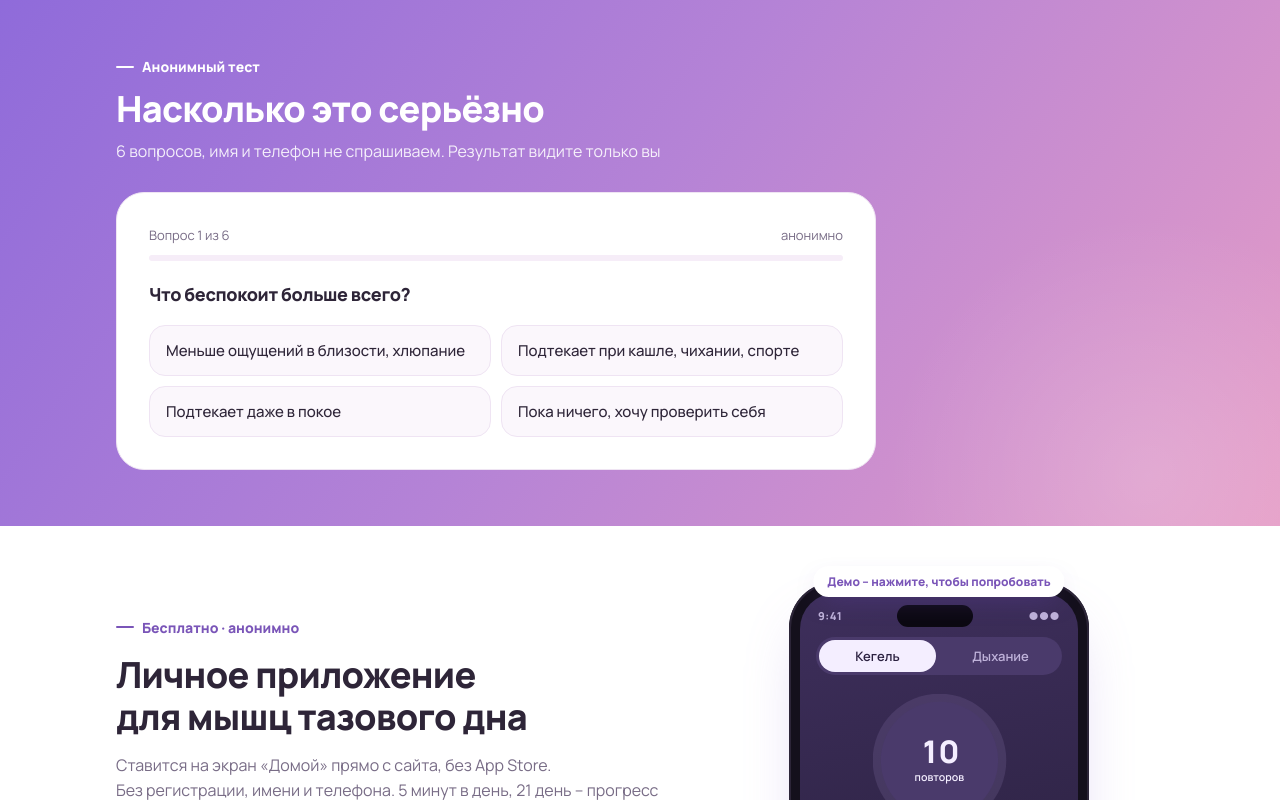
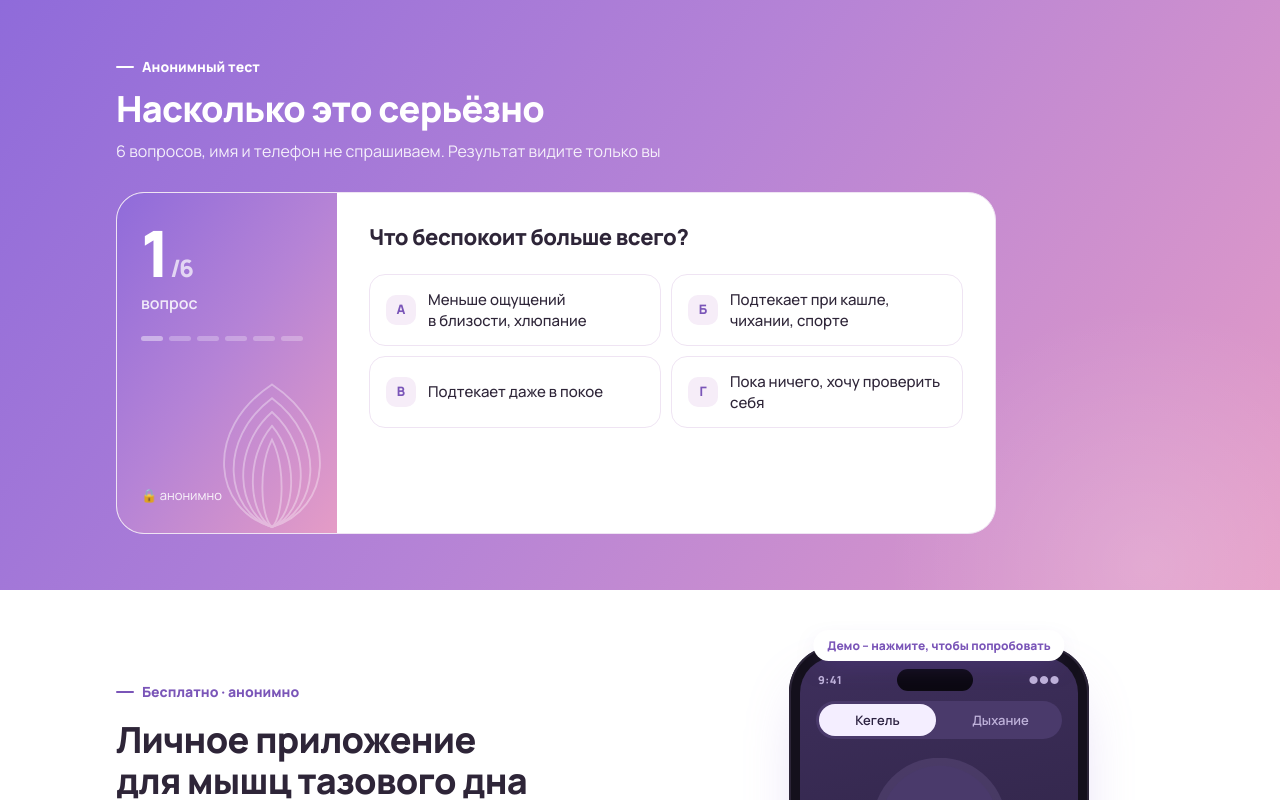
Before and after one commit to ruzimatovayuliya-ai/ruzimatova-site, a plain HTML site: page index.html in a window 1280 px wide. Shown: the part 1565-2365 px from the top of the page. Drawn offline with Linux system fonts and the light colour scheme.

Commit message:
Тест: новый вид с прогрессом и анимацией
Co-Authored-By: Claude Opus 5.5 <noreply@anthropic.com>
Claude-Session: https://claude.ai/code/session_01BQF8mp1bWWr6JzRP7JYi46

```diff
--- a/index.html
+++ b/index.html
@@ -404,6 +404,26 @@ a.badge:hover{box-shadow:0 14px 34px -10px #5E3FA366}
 @media (max-width:480px){.badge em{font-size:13px;white-space:nowrap}}
 
 .pain-cta{display:flex;flex-wrap:wrap;gap:12px;margin-top:28px}
+
+/* v24: тест поярче */
+.quiz{padding:0;overflow:hidden;max-width:880px}
+.quiz .res{padding:32px}
+.qwrap{display:grid;grid-template-columns:220px 1fr;min-height:340px}
+.qside{position:relative;background:var(--grad);color:#fff;padding:28px 24px;display:flex;flex-direction:column;gap:6px;overflow:hidden}
+.qpet{position:absolute;right:-50px;bottom:-40px;width:230px;height:230px;opacity:.35}
+.qn{font-size:64px;font-weight:800;line-height:1;letter-spacing:-.03em}.qn small{font-size:24px;opacity:.7;margin-left:2px}
+.qlab{opacity:.85;font-weight:600}
+.qdots{display:flex;gap:6px;margin-top:14px}.qdots i{width:22px;height:5px;border-radius:3px;background:#ffffff44;transition:background .3s}.qdots i.d{background:#fff}.qdots i.c{background:#fff;animation:qpulse 1.4s ease-in-out infinite}
+@keyframes qpulse{50%{opacity:.4}}
+.qanon{margin-top:auto;font-size:13px;opacity:.9;position:relative}
+.qmain{padding:30px 32px;display:flex;flex-direction:column}
+.qmain h3{font-size:22px;margin:0 0 4px}
+.qin{animation:qin .4s ease both}@keyframes qin{from{opacity:0;transform:translateX(18px)}to{opacity:1;transform:none}}
+.opt{display:flex;align-items:center;gap:12px;background:#fff;border:1.5px solid var(--line);transition:border-color .2s,transform .2s,box-shadow .2s}
+.opt:hover{border-color:#B583D6;transform:translateY(-2px);box-shadow:0 10px 22px -14px #8F6BDA}
+.ol{flex:none;width:30px;height:30px;border-radius:10px;background:var(--rose-soft);color:#7A55B8;font-weight:800;font-size:13px;display:flex;align-items:center;justify-content:center;transition:background .2s,color .2s}
+.opt:hover .ol{background:var(--grad);color:#fff}
+@media (max-width:700px){.qwrap{grid-template-columns:1fr;min-height:0}.qside{flex-direction:row;align-items:center;gap:12px;padding:16px 20px}.qn{font-size:34px}.qn small{font-size:15px}.qdots{margin:0 0 0 auto}.qdots i{width:12px}.qanon,.qpet{display:none}.qlab{display:none}.qmain{padding:22px 20px}.qmain h3{font-size:19px}}
 </style>
 
 <header><div class="wrap hd">
@@ -668,7 +688,7 @@ const L=a=>lang==='kz'?a[1]:a[0];
 function renderQ(){
   if(qi>=Q.length)return renderRes();
   const it=Q[qi];
-  box.innerHTML='<div class="qtop"><span>'+T('Вопрос ','Сұрақ ')+(qi+1)+T(' из ',' / ')+Q.length+'</span><span>'+T('анонимно','анонимді')+'</span></div><div class="bar"><i style="width:'+(qi/Q.length*100)+'%"></i></div><h3>'+L(it.q)+'</h3><div class="opts">'+it.o.map((o,i)=>'<button class="opt" data-i="'+i+'">'+L(o[0])+'</button>').join('')+'</div>'+(qi>0?'<button class="back" id="qback">'+T('← Назад','← Артқа')+'</button>':'');
+  box.innerHTML='<div class="qwrap"><div class="qside"><svg class="qpet" viewBox="0 0 100 100" fill="none" stroke="#fff" stroke-width=".8"><path d="M50 18 C80 37.84 75.5 72.56 50 80 C24.5 72.56 20 37.84 50 18Z"/><path d="M50 24 C74 41.92 70.4 73.28 50 80 C29.6 73.28 26 41.92 50 24Z"/><path d="M50 30 C68 46 65.3 74 50 80 C34.7 74 32 46 50 30Z"/><path d="M50 36 C62 50.08 60.2 74.72 50 80 C39.8 74.72 38 50.08 50 36Z"/><path d="M50 42 C56 54.16 55.1 75.44 50 80 C44.9 75.44 44 54.16 50 42Z"/></svg><span class="qn">'+(qi+1)+'<small>/'+Q.length+'</small></span><span class="qlab">'+T('вопрос','сұрақ')+'</span><div class="qdots">'+Q.map((_,i)=>'<i class="'+(i<qi?'d':i===qi?'c':'')+'"></i>').join('')+'</div><span class="qanon">🔒 '+T('анонимно','анонимді')+'</span></div><div class="qmain qin"><h3>'+L(it.q)+'</h3><div class="opts">'+it.o.map((o,i)=>'<button class="opt" data-i="'+i+'"><span class="ol">'+'АБВГД'[i]+'</span><span>'+L(o[0])+'</span></button>').join('')+'</div>'+(qi>0?'<button class="back" id="qback">'+T('← Назад','← Артқа')+'</button>':'')+'</div></div>';
   box.querySelectorAll('.opt').forEach(b=>b.onclick=()=>{const o=it.o[+b.dataset.i];hist.push([score,hard]);score+=o[1];if(o[2])hard=true;qi++;renderQ();box.scrollIntoView({block:'nearest'})});
   const bk=document.getElementById('qback');if(bk)bk.onclick=()=>{[score,hard]=hist.pop();qi--;renderQ()};
   typo(box);
```
